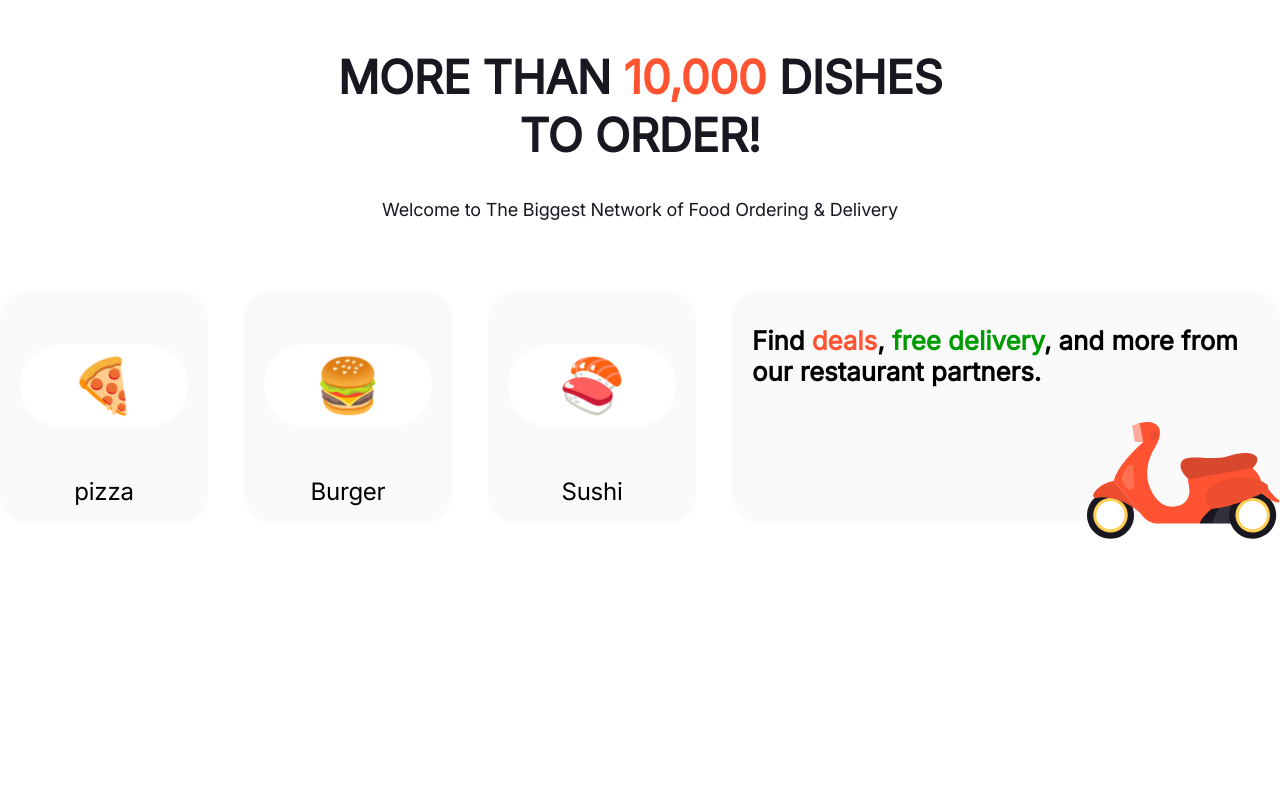
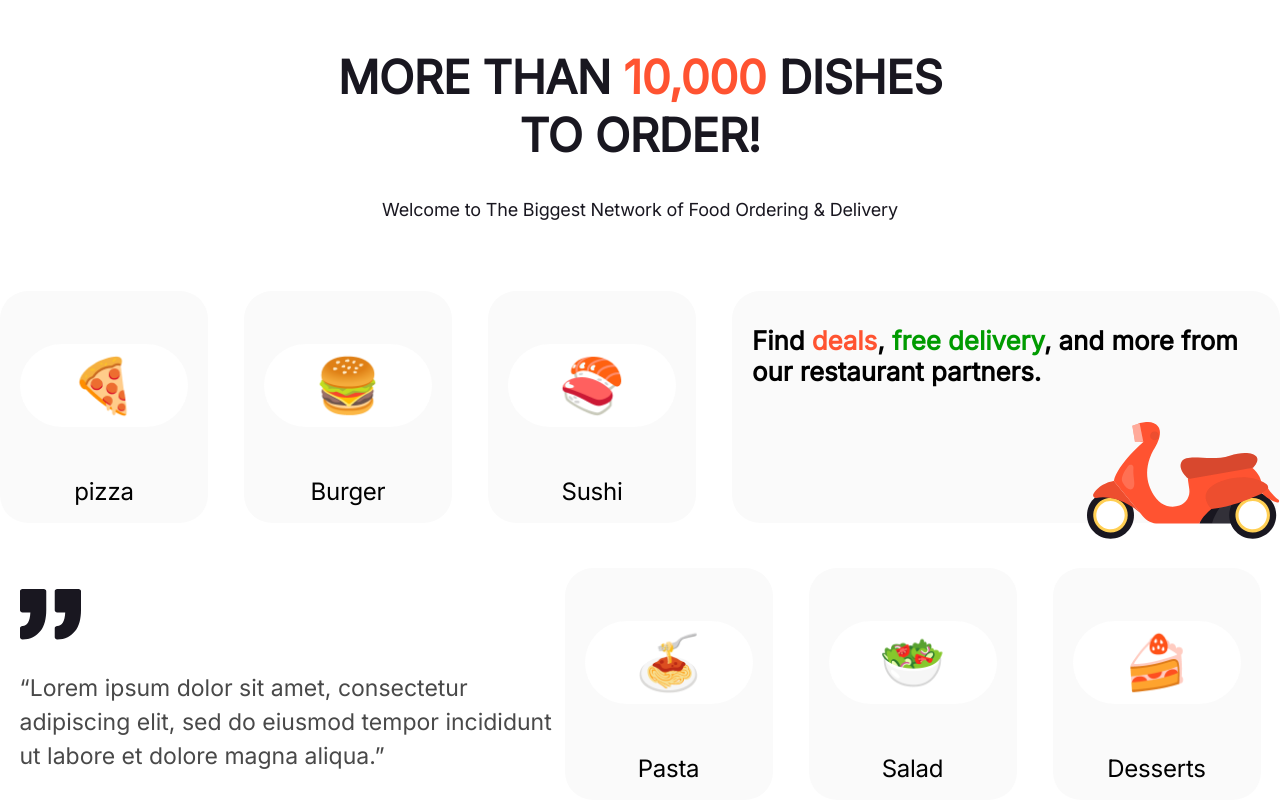
Before and after one commit to Shajibmia96/Food-Delivery, a plain HTML site: page FoodDelivery/indext.html in a window 1280 px wide. Shown: the part 949-1749 px from the top of the page. Before the commit the page ends 1517 px from the top, so only its background shows below. Drawn offline with Linux system fonts and the light colour scheme.

Commit message:
food details added

```diff
--- a/FoodDelivery/indext.html
+++ b/FoodDelivery/indext.html
@@ -231,6 +231,38 @@
 
                   </div>
              </div>
+
+             <!-- foodItems -->
+             <div class="foodItems">
+                <div class="foodDetails">
+                   <h1><svg xmlns="http://www.w3.org/2000/svg" width="61" height="51" viewBox="0 0 61 51" fill="none">
+                    <path d="M34.7358 48.1929L34.7358 39.1414C34.7358 37.9132 35.8553 36.9185 37.2354 36.9185C42.1603 36.9185 44.8395 32.4267 45.2113 23.5598L37.2354 23.5598C35.8554 23.5598 34.7358 22.5637 34.7358 21.3369L34.7358 2.2243C34.7358 0.996609 35.8553 0.00187113 37.2354 0.00187137L58.5003 0.00187509C59.8801 0.00187533 61 0.997702 61 2.2243L61 21.3371C61 25.5872 60.5175 29.4874 59.5704 32.9319C58.5974 36.463 57.1039 39.5501 55.1322 42.1083C53.1044 44.7373 50.5657 46.8003 47.591 48.237C44.5938 49.6829 41.1097 50.4167 37.2344 50.4167C35.8554 50.4157 34.7358 49.4201 34.7358 48.1929ZM2.49904 36.9177C1.11907 36.9177 -6.62896e-06 37.9132 -6.84339e-06 39.1396L-8.42633e-06 48.193C-8.64088e-06 49.4201 1.11906 50.415 2.49903 50.415C6.37246 50.415 9.85829 49.681 12.8536 48.2353C15.8299 46.7987 18.3682 44.7374 20.3958 42.1066C22.3687 39.5484 23.8621 36.4611 24.8351 32.9283C25.7827 29.4838 26.2642 25.5835 26.2642 21.3352L26.2642 2.22243C26.2642 0.994743 25.144 4.39632e-06 23.7646 4.15513e-06L2.49904 4.36947e-07C1.11907 1.95665e-07 -1.74089e-07 0.995671 -3.88582e-07 2.22243L-3.73037e-06 21.3352C-3.945e-06 22.5627 1.11907 23.5581 2.49904 23.5581L10.363 23.5581C9.99564 32.4257 7.35505 36.9177 2.49904 36.9177Z" fill="#191720"/>
+                  </svg></h1>
+                   <p class="foodText">“Lorem ipsum dolor sit amet, consectetur adipiscing elit, sed do eiusmod tempor incididunt ut labore et dolore magna aliqua.”</p>
+                </div>
+                <div class="main_product">
+                  <div class="product-one">
+
+                    <p>🍝</p>
+                    <h1>Pasta</h1>
+
+                  </div>
+                  <div class="product-one">
+
+                    <p>🥗</p>
+                    <h1>Salad</h1>
+
+                  </div>
+                  <div class="product-one">
+
+                    <p>🍰</p>
+                    <h1>
+                      Desserts
+                    </h1>
+
+                  </div>
+                </div>
+             </div>
       </main>
 
      <footer>
--- a/FoodDelivery/style.css
+++ b/FoodDelivery/style.css
@@ -233,3 +233,16 @@ font-weight: 600;
     display: flex;
     justify-content: end;
 }
+
+.foodItems{
+    display: flex;
+    justify-content: center;
+}
+
+.foodText{
+color: #494949;
+font-size: 23px;
+font-weight: 400;
+line-height: 34px;
+width: 545px;
+}
```
